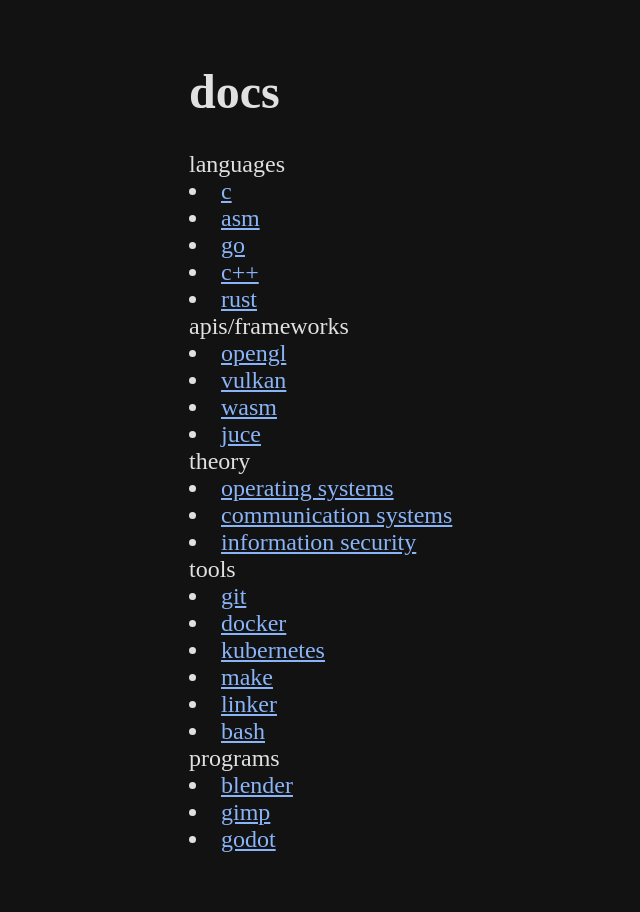
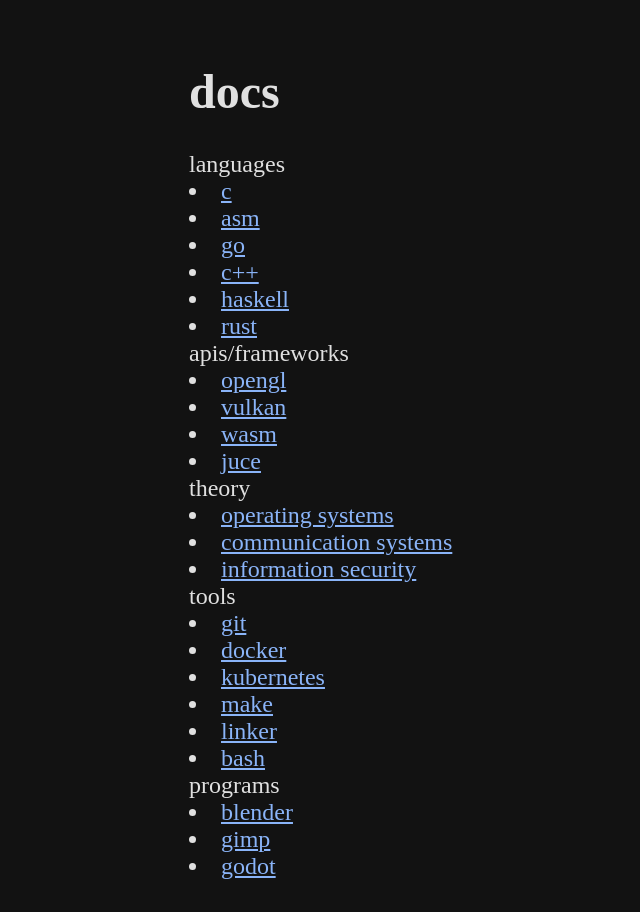
Before and after one commit to schellhas/docs, a plain HTML site: page index.html in a window 1280 px wide. Shown: the whole page, without its empty margins (251-891 px from the left). Before the commit the page ends 885 px from the top, so only its background shows below. Drawn offline with Linux system fonts and the light colour scheme.

Commit message:
Update index.html

```diff
--- a/index.html
+++ b/index.html
@@ -7,6 +7,7 @@
 	<li><a href="/docs/asm/asm.html">asm</a></li>
 	<li><a href="/docs/go/go.html">go</a></li>
 	<li><a href="/docs/cpp/cpp.html">c++</a></li>
+	<li><a href="/docs/haskell/haskell.html">haskell</a></li>
 	<li><a href="/docs/rust/rust.html">rust</a></li>
 	apis/frameworks
 	<li><a href="/docs/opengl/opengl.html">opengl</a></li>
```
